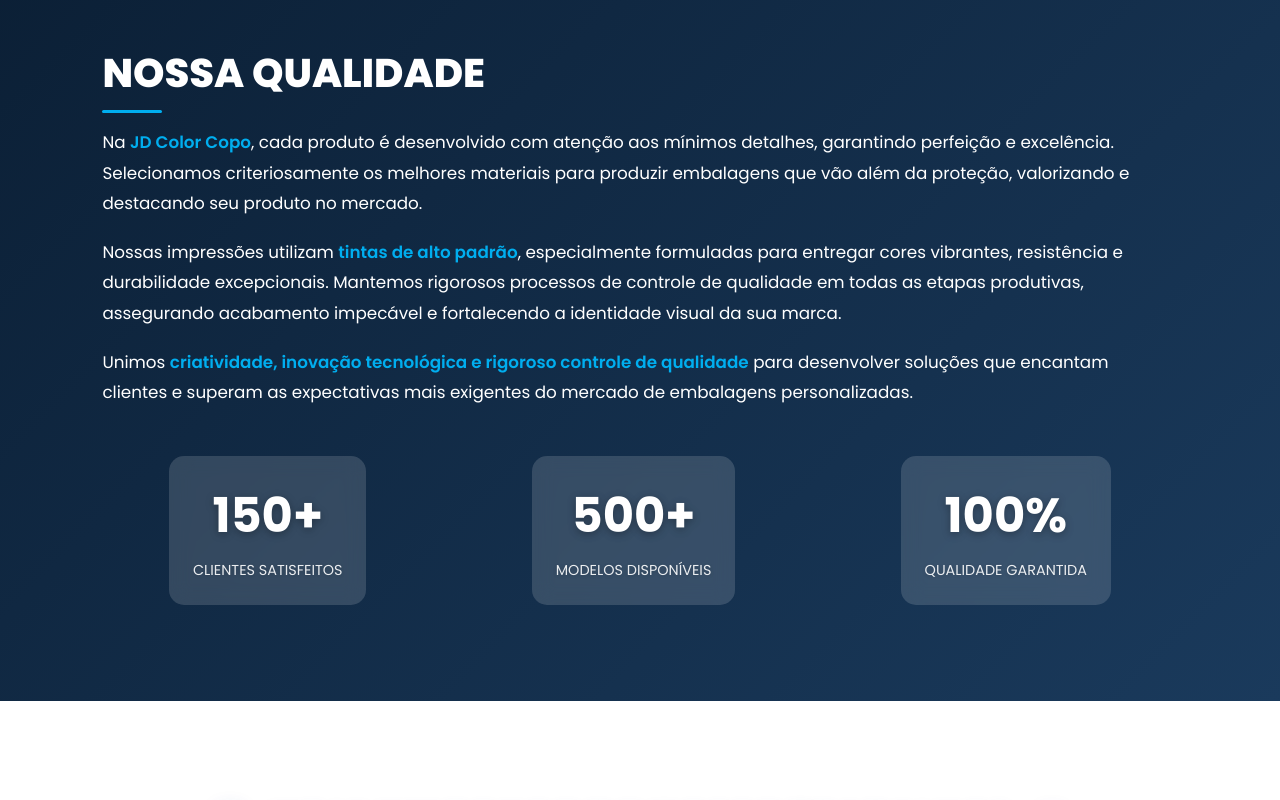
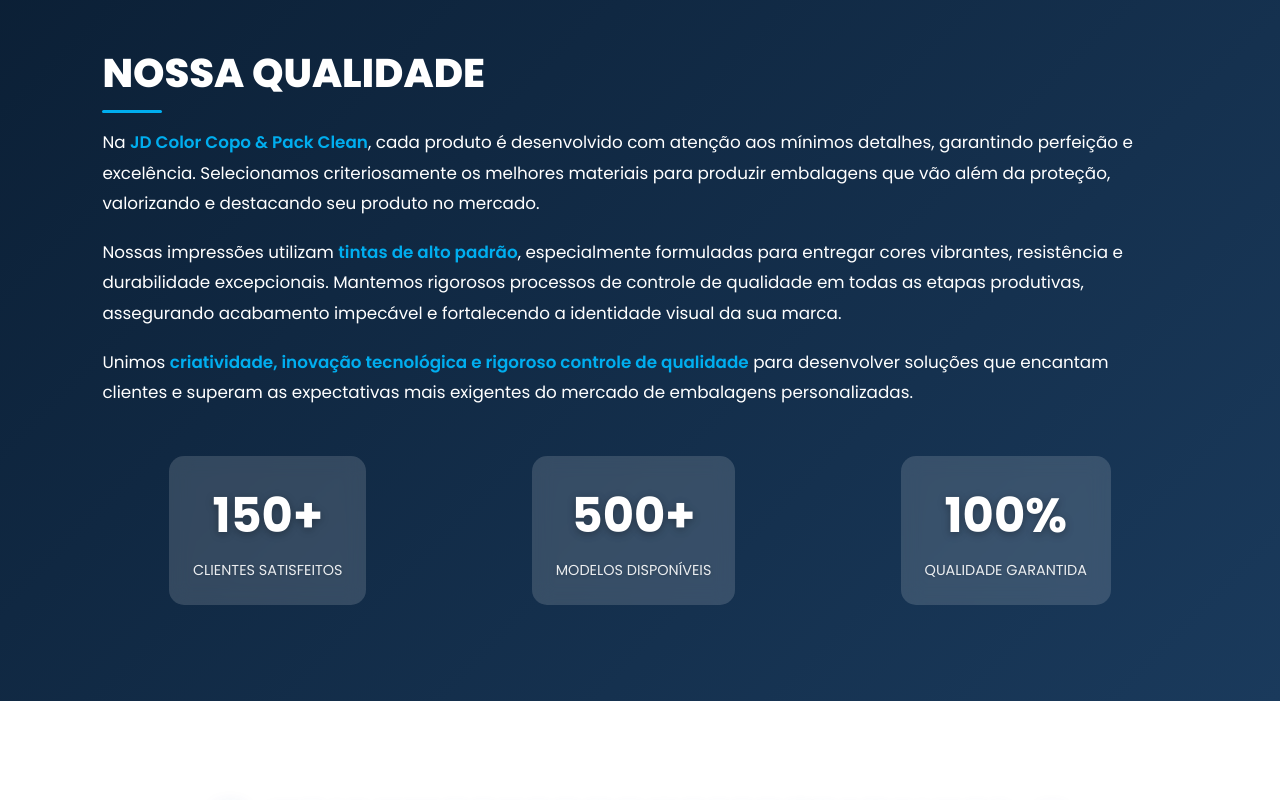
Before and after one commit to ags-tech-team/jd_embalagens_website, a React (Create React App) app: page / in a window 1280 px wide. Shown: the part 1740-2540 px from the top of the page. Built offline with nearby package versions, Linux system fonts and the light colour scheme.

Commit message:
agora vai caralho

```diff
--- a/src/pages/Home/index.tsx
+++ b/src/pages/Home/index.tsx
@@ -41,7 +41,7 @@ export const Home = () => {
   ];
 
   const qualityTexts = [
-    'Na <strong>JD Color Copo</strong>, cada produto é desenvolvido com atenção aos mínimos detalhes, garantindo perfeição e excelência. Selecionamos criteriosamente os melhores materiais para produzir embalagens que vão além da proteção, valorizando e destacando seu produto no mercado.',
+    'Na <strong>JD Color Copo & Pack Clean</strong>, cada produto é desenvolvido com atenção aos mínimos detalhes, garantindo perfeição e excelência. Selecionamos criteriosamente os melhores materiais para produzir embalagens que vão além da proteção, valorizando e destacando seu produto no mercado.',
     'Nossas impressões utilizam <strong>tintas de alto padrão</strong>, especialmente formuladas para entregar cores vibrantes, resistência e durabilidade excepcionais. Mantemos rigorosos processos de controle de qualidade em todas as etapas produtivas, assegurando acabamento impecável e fortalecendo a identidade visual da sua marca.',
     'Unimos <strong>criatividade, inovação tecnológica e rigoroso controle de qualidade</strong> para desenvolver soluções que encantam clientes e superam as expectativas mais exigentes do mercado de embalagens personalizadas.'
   ];
```
